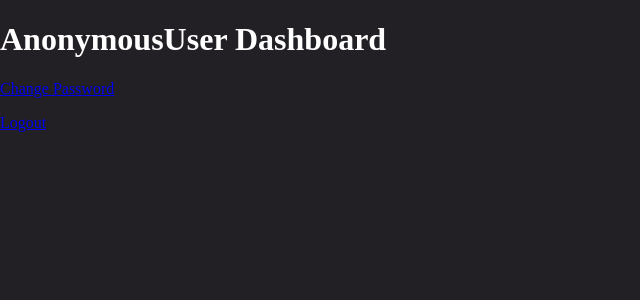
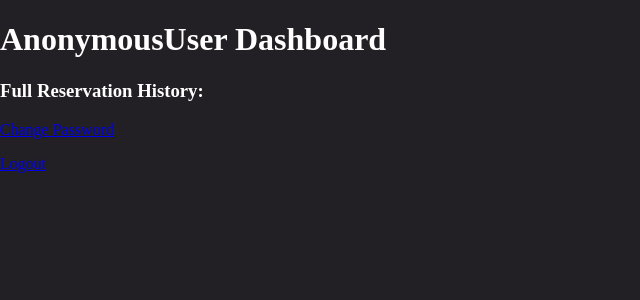
Before and after one commit to Kalickii/ScooterReservation, a Django app: template users/templates/users/user_dashboard.html in a window 1280 px wide. Shown: the part 48-348 px from the top of the page, without its empty margins (0-640 px from the left). Run offline with Django 5.2, Linux system fonts and the light colour scheme; the template is opened without the code that fills it, so the values that code supplies are empty.

Commit message:
Add incoming reservation + reservation full history in user dashboard

```diff
--- a/scooters/templates/scooters/base.html
+++ b/scooters/templates/scooters/base.html
@@ -12,6 +12,9 @@
                   <li><a href="{% url 'scooter-list' %}">{% trans 'Scooter Offer' %}</a></li>
                   <li><a href="">{% trans 'About us' %}</a></li>
                   <li><a href="">{% trans 'Contact' %}</a></li>
+                {% if user.is_superuser %}
+                  <li><a href="{% url 'reservations-list' %}">{% trans 'Reservations' %}</a></li>
+                {% endif %}
                     {% if user.is_authenticated %}
                   <li class="dashboard-login"><a href="{% url 'user-dashboard' %}">{% trans 'User Dashboard' %}</a></li>
                     {% else %}
--- a/users/models.py
+++ b/users/models.py
@@ -44,3 +44,6 @@ class CustomUser(AbstractUser):
 
 class UserProfile(models.Model):
     user = models.OneToOneField(CustomUser, on_delete=models.CASCADE)
+
+    def __str__(self):
+        return f'{self.user} Profile'
--- a/users/templates/users/user_dashboard.html
+++ b/users/templates/users/user_dashboard.html
@@ -1,8 +1,33 @@
 {% extends 'scooters/base.html' %}
 {% block content %}
     <h1>{{ user }} Dashboard</h1>
+        {% if next_reservation %}
+            <h2>Incoming Reservation:</h2>
+            <ul>
+                <li>{{ next_reservation.scooter }}</li>
+                    {% if next_reservation.payment_status %}
+                <li>Payment Status: Paid</li>
+                    {% else %}
+                <li>Payment Status: Unpaid</li>
+                    {% endif %}
+                <li>{{ next_reservation.start_date }} - {{ next_reservation.end_date }}</li>
+            </ul>
+        {% endif %}
 
-
+    <h3>Full Reservation History:</h3>
+    <ul>
+    {% for reservation in reservations %}
+        <ul>
+                <li>{{ next_reservation.scooter }}</li>
+                    {% if next_reservation.payment_status %}
+                <li>Payment Status: Paid</li>
+                    {% else %}
+                <li>Payment Status: Unpaid</li>
+                    {% endif %}
+                <li>{{ next_reservation.start_date }} - {{ next_reservation.end_date }}</li>
+        </ul>
+    {% endfor %}
+    </ul>
     <p><a href="{% url 'account_change_password' %}">Change Password</a></p>
     <p><a href="{% url 'account_logout' %}">Logout</a></p>
 {% endblock %}
```
Also changed, not shown: users/tests/tests_users.py (+10 -0 lines), users/views.py (+11 -0 lines).
